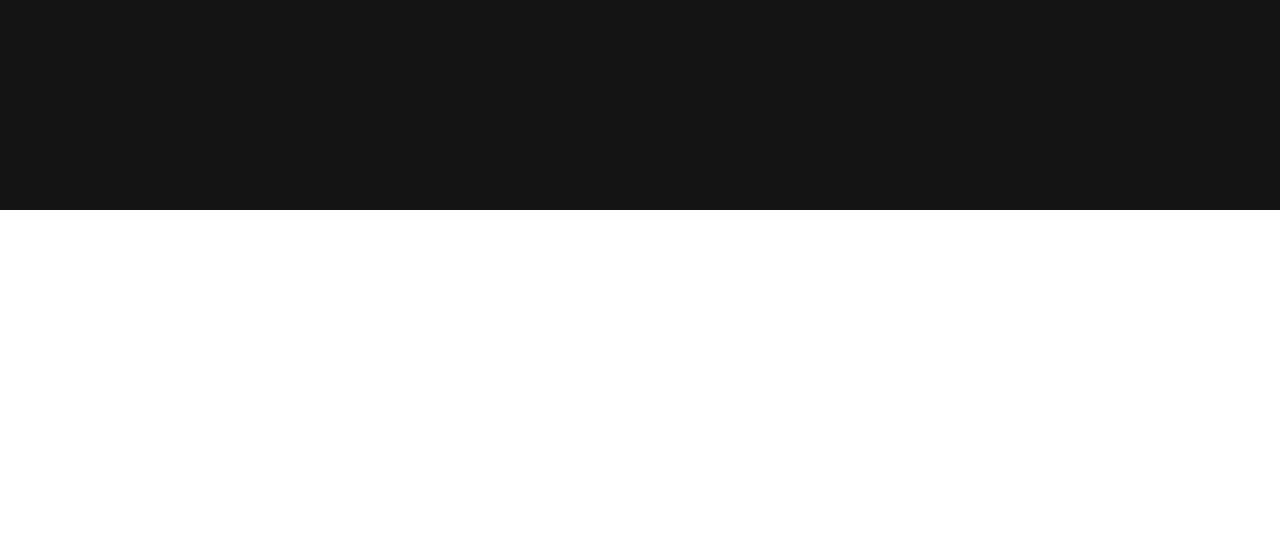
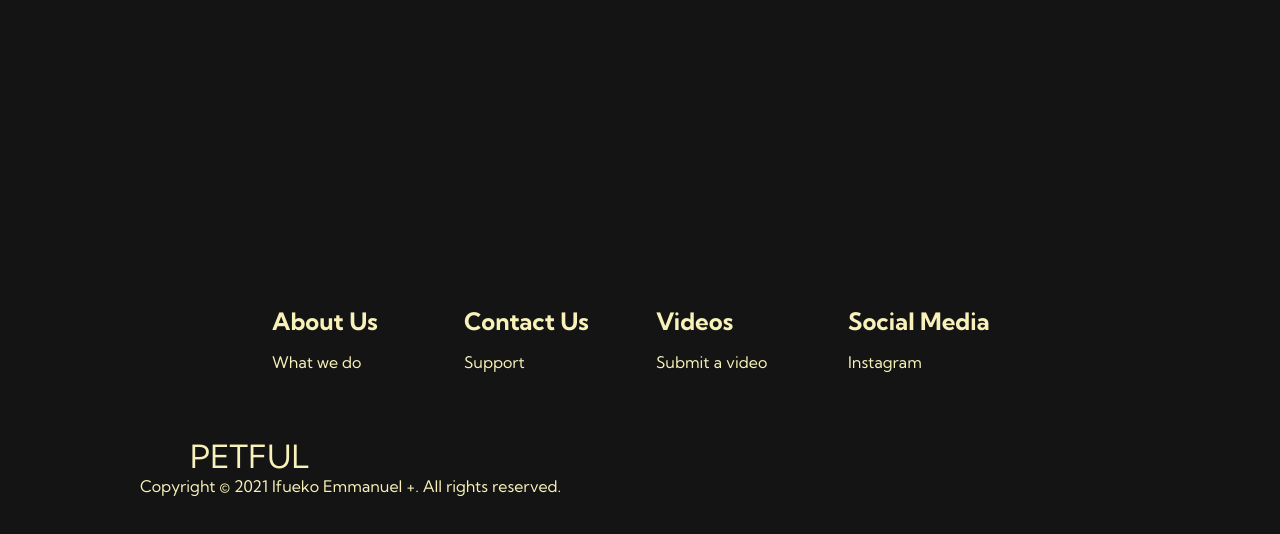
Before and after one commit to emmanueluwa/fulopets.github.io, a plain HTML site: page index.html in a window 1280 px wide. Shown: the part 590-1124 px from the top of the page. Before the commit the page ends 800 px from the top, so only its background shows below. Drawn offline with Linux system fonts and the light colour scheme.

Commit message:
adding footer

```diff
--- a/index.html
+++ b/index.html
@@ -5,10 +5,10 @@
   <meta http-equiv="X-UA-Compatible" content="IE=edge">
   <meta name="viewport" content="width=device-width, initial-scale=1.0">
   <title>fulo pets</title>
-  <link rel="stylesheet" href="styles.css"/>
   <link rel="preconnect" href="https://fonts.googleapis.com">
   <link rel="preconnect" href="https://fonts.gstatic.com" crossorigin>
   <link href="https://fonts.googleapis.com/css2?family=Kumbh+Sans:wght@400;700&display=swap" rel="stylesheet">
+  <link rel="stylesheet" href="styles.css" />
 </head>
 <body>
   <!-- NAVBAR SECTION -->
@@ -49,6 +49,42 @@
     </div>
   </div>
 
+  <!-- FOOTER SECTION -->
+  <div class="footer__container">
+    <div class="footer__links">
+      <div class="footer__link--wrapper">
+        <div class="footer__link--items">
+          <h2>About Us</h2>
+          <a href="/">What we do</a>
+        </div>
+        <div class="footer__link--items">
+          <h2>Contact Us</h2>
+          <a href="/">Support</a>
+        </div>
+      </div>
+      <div class="footer__link--wrapper">
+        <div class="footer__link--items">
+          <h2>Videos</h2>
+          <a href="/">Submit a video</a>
+        </div>
+        <div class="footer__link--items">
+          <h2>Social Media</h2>
+          <a href="/">Instagram</a>
+        </div>
+      </div>
+    </div>
+    <div class="social__media">
+      <div class="social__media--wrap">
+        <a href="/" id="footer__logo">PETFUL</a>
+      </div>
+      <p class="website__rights">Copyright © 2021 Ifueko Emmanuel +. All rights reserved.</p>
+      <div class="social__icons">
+        <a href="" class="social__icon--link"><i class="fab fa-facebook"></i></a>
+      </div>
+    </div>
+  </div>
+
+
   <script src="app.js"></script>
 </body>
 </html>
--- a/styles.css
+++ b/styles.css
@@ -65,7 +65,7 @@
 }
 
 .navbar__links:hover {
-  color: #f0e68c;
+  color: #cfa007;
   transition: all 0.3s ease;
 }
 
@@ -217,7 +217,7 @@
 .main__button a {
   position: relative;
   z-index: 2;
-  color: #fff;
+  color: #f8f2ba;
   text-decoration: none;
 }
 
@@ -234,7 +234,7 @@
 }
 
 .main__button:hover {
-  color: #fff;
+  color: #f8f2ba;
 }
 
 .main__button:hover:after {
@@ -283,7 +283,7 @@
   }
 }
 
-@media screen and (max-width 480px) {
+@media screen and (max-width: 480px) {
   .main__content h1 {
     font-size: 2rem;
     margin-top: 3rem;
@@ -303,3 +303,83 @@
     margin: 2.5rem 0;
   }
 }
+
+/* FOOTER STYLING */
+
+.footer__container {
+  background-color: #141414;
+  padding: 5rem 0;
+  display: flex;
+  flex-direction: column;
+  justify-content: center;
+  align-items: center;
+}
+
+#footer__logo {
+  color: #f8f2ba;
+  display: flex;
+  align-items: center;
+  cursor: pointer;
+  text-decoration: none;
+  font-size: 2rem;
+}
+
+.footer__links {
+  width: 100%;
+  max-width: 1000px;
+  display: flex;
+  justify-content: center;
+}
+
+.footer__link--wrapper {
+  display: flex;
+}
+
+.footer__link--items {
+  display: flex;
+  flex-direction: column;
+  align-items: flex-start;
+  margin: 16px;
+  text-align: left;
+  width: 160px;
+  box-sizing: border-box;
+}
+
+.footer__link--items h2 {
+  margin-bottom: 16px;
+}
+
+.footer__link--items > h2 {
+  color: #f8f2ba;
+}
+
+.footer__link--items a {
+  color: #f8f2ba;
+  text-decoration: none;
+  margin-bottom: 0.5rem;
+}
+
+.footer__link--items a:hover {
+  color: #cfa007;
+  transition: 0.3s ease-out;
+}
+
+/* SOCIALS */
+
+.social__media {
+  max-width: 1000px;
+  width: 100%;
+}
+
+.social__media--wrap {
+  display: flex;
+  justify-content: space-between;
+  align-items: center;
+  width: 90%;
+  max-width: 1000px;
+  margin: 40px auto 0 auto;
+}
+
+.website__rights {
+  color: #f8f2ba;
+}
```
